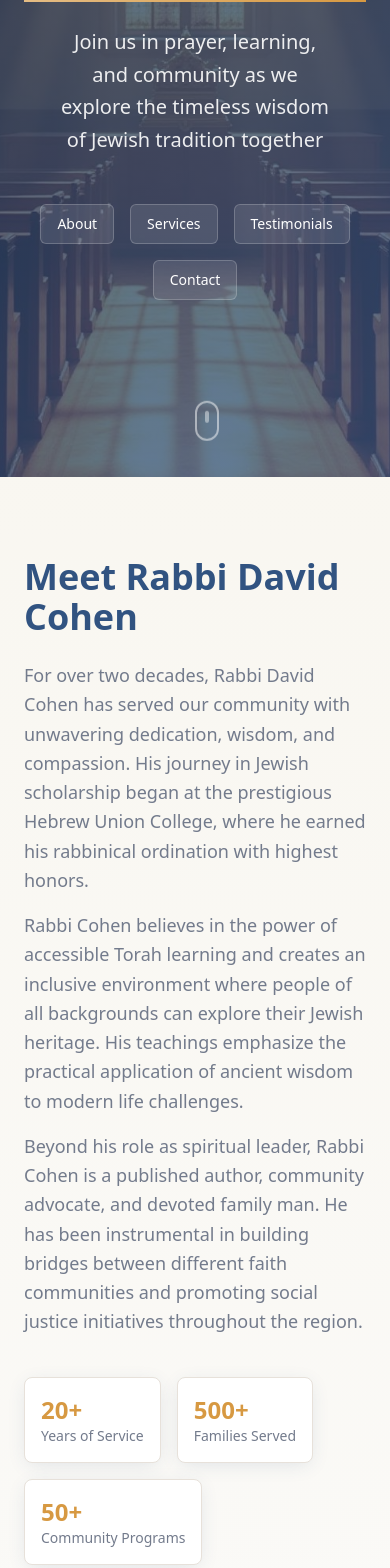
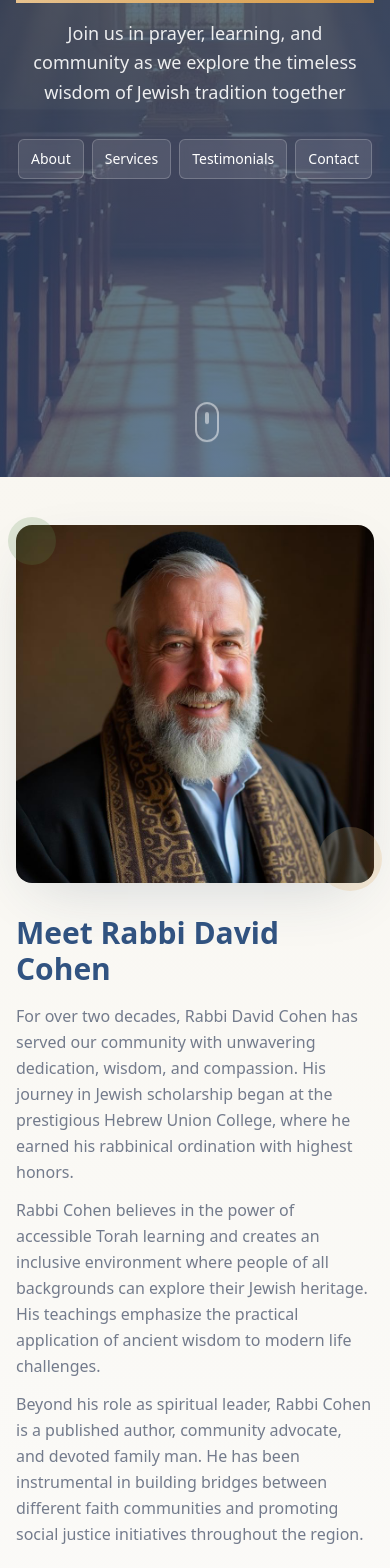
Before and after one commit to OriMelamed/rabai-story-hub, a React (Vite) app: page / in a window 390 px wide. Shown: the part 367-1935 px from the top of the page. Built offline with nearby package versions, Linux system fonts and the light colour scheme.

Commit message:
Make website responsive
Make the website responsive for mobile devices. This includes adjusting layouts, font sizes, and element spacing to ensure a seamless experience across various screen sizes.

```diff
--- a/src/components/AboutSection.tsx
+++ b/src/components/AboutSection.tsx
@@ -6,17 +6,17 @@ export const AboutSection = () => {
   const { t } = useTranslation();
 
   return (
-    <section id="about" className="relative py-20 subtle-gradient">
+    <section id="about" className="relative py-12 sm:py-16 md:py-20 subtle-gradient">
       <BackToTopButton />
-      <div className="max-w-7xl mx-auto px-6">
-        <div className="grid lg:grid-cols-2 gap-12 items-center">
+      <div className="max-w-7xl mx-auto px-4 sm:px-6">
+        <div className="grid lg:grid-cols-2 gap-8 lg:gap-12 items-center">
           {/* Text Content */}
-          <div className="space-y-6 animate-fade-in">
-            <h2 className="text-4xl md:text-5xl font-bold text-primary mb-6">
+          <div className="space-y-4 sm:space-y-6 animate-fade-in order-2 lg:order-1">
+            <h2 className="text-3xl sm:text-4xl md:text-5xl font-bold text-primary mb-4 sm:mb-6">
               {t('about.title')}
             </h2>
 
-            <div className="space-y-4 text-lg leading-relaxed text-muted-foreground">
+            <div className="space-y-3 sm:space-y-4 text-base sm:text-lg leading-relaxed text-muted-foreground">
               <p>
                 {t('about.description1')}
               </p>
@@ -30,32 +30,32 @@ export const AboutSection = () => {
               </p>
             </div>
 
-            <div className="flex flex-wrap gap-4 pt-4">
-              <div className="bg-card rounded-lg p-4 shadow-soft border">
-                <div className="text-2xl font-bold text-warm-gold">20+</div>
-                <div className="text-sm text-muted-foreground">{t('about.stats.years')}</div>
+            <div className="grid grid-cols-1 sm:grid-cols-3 gap-3 sm:gap-4 pt-4">
+              <div className="bg-card rounded-lg p-3 sm:p-4 shadow-soft border text-center">
+                <div className="text-xl sm:text-2xl font-bold text-warm-gold">20+</div>
+                <div className="text-xs sm:text-sm text-muted-foreground">{t('about.stats.years')}</div>
               </div>
-              <div className="bg-card rounded-lg p-4 shadow-soft border">
-                <div className="text-2xl font-bold text-warm-gold">500+</div>
-                <div className="text-sm text-muted-foreground">{t('about.stats.families')}</div>
+              <div className="bg-card rounded-lg p-3 sm:p-4 shadow-soft border text-center">
+                <div className="text-xl sm:text-2xl font-bold text-warm-gold">500+</div>
+                <div className="text-xs sm:text-sm text-muted-foreground">{t('about.stats.families')}</div>
               </div>
-              <div className="bg-card rounded-lg p-4 shadow-soft border">
-                <div className="text-2xl font-bold text-warm-gold">50+</div>
-                <div className="text-sm text-muted-foreground">{t('about.stats.programs')}</div>
+              <div className="bg-card rounded-lg p-3 sm:p-4 shadow-soft border text-center">
+                <div className="text-xl sm:text-2xl font-bold text-warm-gold">50+</div>
+                <div className="text-xs sm:text-sm text-muted-foreground">{t('about.stats.programs')}</div>
               </div>
             </div>
           </div>
 
           {/* Image */}
-          <div className="animate-slide-in-right">
-            <div className="relative">
+          <div className="animate-slide-in-right order-1 lg:order-2">
+            <div className="relative max-w-sm sm:max-w-md mx-auto">
               <img
                 src={rabbiPortrait}
                 alt="Rabbi David Cohen"
-                className="w-full max-w-md mx-auto rounded-2xl shadow-elegant"
+                className="w-full rounded-2xl shadow-elegant"
               />
-              <div className="absolute -bottom-4 -right-4 w-24 h-24 warm-gradient rounded-full opacity-20"></div>
-              <div className="absolute -top-4 -left-4 w-16 h-16 bg-sage-green rounded-full opacity-20"></div>
+              <div className="absolute -bottom-2 -right-2 sm:-bottom-4 sm:-right-4 w-16 h-16 sm:w-24 sm:h-24 warm-gradient rounded-full opacity-20"></div>
+              <div className="absolute -top-2 -left-2 sm:-top-4 sm:-left-4 w-12 h-12 sm:w-16 sm:h-16 bg-sage-green rounded-full opacity-20"></div>
             </div>
           </div>
         </div>
--- a/src/components/ContactSection.tsx
+++ b/src/components/ContactSection.tsx
@@ -37,30 +37,30 @@ export const ContactSection = () => {
   };
 
   return (
-    <section id="contact" className="relative py-20 bg-background">
+    <section id="contact" className="relative py-12 sm:py-16 md:py-20 bg-background">
       <BackToTopButton />
-      <div className="max-w-7xl mx-auto px-6">
-        <div className="text-center mb-16">
-          <h2 className="text-4xl md:text-5xl font-bold text-primary mb-6">
+      <div className="max-w-7xl mx-auto px-4 sm:px-6">
+        <div className="text-center mb-12 sm:mb-16">
+          <h2 className="text-3xl sm:text-4xl md:text-5xl font-bold text-primary mb-4 sm:mb-6">
             {t('contact.title')}
           </h2>
-          <p className="text-xl text-muted-foreground max-w-3xl mx-auto text-balance">
+          <p className="text-lg sm:text-xl text-muted-foreground max-w-3xl mx-auto text-balance">
             {t('contact.description')}
           </p>
         </div>
 
-        <div className="grid lg:grid-cols-3 gap-8">
+        <div className="grid lg:grid-cols-3 gap-6 sm:gap-8">
           {/* Contact Information */}
-          <div className="space-y-6">
+          <div className="space-y-4 sm:space-y-6 order-2 lg:order-1">
             <Card className="shadow-soft border-0 bg-card/50">
               <CardHeader>
-                <CardTitle className="text-xl text-primary flex items-center gap-2">
-                  <Phone className="w-5 h-5" />
+                <CardTitle className="text-lg sm:text-xl text-primary flex items-center gap-2">
+                  <Phone className="w-4 h-4 sm:w-5 sm:h-5" />
                   {t('contact.info.phone')}
                 </CardTitle>
               </CardHeader>
               <CardContent>
-                <p className="text-muted-foreground">
+                <p className="text-sm sm:text-base text-muted-foreground">
                   (555) 123-4567
                 </p>
               </CardContent>
@@ -68,13 +68,13 @@ export const ContactSection = () => {
 
             <Card className="shadow-soft border-0 bg-card/50">
               <CardHeader>
-                <CardTitle className="text-xl text-primary flex items-center gap-2">
-                  <Mail className="w-5 h-5" />
+                <CardTitle className="text-lg sm:text-xl text-primary flex items-center gap-2">
+                  <Mail className="w-4 h-4 sm:w-5 sm:h-5" />
                   {t('contact.info.email')}
                 </CardTitle>
               </CardHeader>
               <CardContent>
-                <p className="text-muted-foreground">
+                <p className="text-sm sm:text-base text-muted-foreground">
                   rabbi@templeshalom.org
                 </p>
               </CardContent>
@@ -82,14 +82,14 @@ export const ContactSection = () => {
           </div>
 
           {/* Contact Form */}
-          <div className="lg:col-span-2">
+          <div className="lg:col-span-2 order-1 lg:order-2">
             <Card className="shadow-warm border-0 bg-card/70 backdrop-blur-sm">
               <CardHeader>
-                <CardTitle className="text-2xl text-primary">{t('contact.form.title')}</CardTitle>
+                <CardTitle className="text-xl sm:text-2xl text-primary">{t('contact.form.title')}</CardTitle>
               </CardHeader>
               <CardContent>
-                <form onSubmit={handleSubmit} className="space-y-6">
-                  <div className="grid md:grid-cols-2 gap-4">
+                <form onSubmit={handleSubmit} className="space-y-4 sm:space-y-6">
+                  <div className="grid sm:grid-cols-2 gap-4">
                     <div className="space-y-2">
                       <Label htmlFor="name">{t('contact.form.name')}</Label>
                       <Input
@@ -146,7 +146,7 @@ export const ContactSection = () => {
 
                   <Button
                     type="submit"
-                    className="w-full warm-gradient text-white hover:opacity-90 transition-opacity text-lg py-6"
+                    className="w-full warm-gradient text-white hover:opacity-90 transition-opacity text-base sm:text-lg py-4 sm:py-6"
                   >
                     {t('contact.form.submit')}
                   </Button>
--- a/src/components/HeroSection.tsx
+++ b/src/components/HeroSection.tsx
@@ -15,20 +15,20 @@ export const HeroSection = () => {
       <div className="absolute inset-0 hero-gradient opacity-75"></div>
 
       {/* Language Switcher */}
-      <div className="absolute top-6 right-6 z-20">
+      <div className="absolute top-4 right-4 sm:top-6 sm:right-6 z-20">
         <LanguageSwitcher />
       </div>
 
       {/* Content */}
-      <div className="relative z-10 text-center text-white px-6 max-w-5xl mx-auto">
-        <h1 className="text-5xl md:text-7xl font-bold mb-6 animate-fade-in text-balance">
+      <div className="relative z-10 text-center text-white px-4 sm:px-6 max-w-5xl mx-auto">
+        <h1 className="text-3xl sm:text-4xl md:text-5xl lg:text-6xl xl:text-7xl font-bold mb-4 sm:mb-6 animate-fade-in text-balance">
           {t('hero.title')}
           <span className="block warm-gradient bg-clip-text text-transparent">
             {t('hero.subtitle')}
           </span>
         </h1>
 
-        <p className="text-xl md:text-2xl mb-12 max-w-3xl mx-auto leading-relaxed opacity-90 animate-fade-in text-balance">
+        <p className="text-lg sm:text-xl md:text-2xl mb-8 sm:mb-12 max-w-3xl mx-auto leading-relaxed opacity-90 animate-fade-in text-balance">
           {t('hero.description')}
         </p>
 
--- a/src/components/ServicesSection.tsx
+++ b/src/components/ServicesSection.tsx
@@ -11,50 +11,53 @@ export const ServicesSection = () => {
   const { t } = useTranslation();
 
   return (
-    <section id="services" className="relative py-20 bg-background">
+    <section id="services" className="relative py-12 sm:py-16 md:py-20 bg-background">
       <BackToTopButton />
-      <div className="max-w-7xl mx-auto px-6">
-        <div className="text-center mb-16">
-          <h2 className="text-4xl md:text-5xl font-bold text-primary mb-6">
+      <div className="max-w-7xl mx-auto px-4 sm:px-6">
+        <div className="text-center mb-12 sm:mb-16">
+          <h2 className="text-3xl sm:text-4xl md:text-5xl font-bold text-primary mb-4 sm:mb-6">
             {t('services.title')}
           </h2>
-          <p className="text-xl text-muted-foreground max-w-3xl mx-auto text-balance">
+          <p className="text-lg sm:text-xl text-muted-foreground max-w-3xl mx-auto text-balance">
             {t('services.description')}
           </p>
         </div>
 
         <Tabs defaultValue="worship" className="w-full">
-          <TabsList className="grid w-full grid-cols-3 mb-8 h-auto p-1 bg-muted/50">
+          <TabsList className="grid w-full grid-cols-1 sm:grid-cols-3 gap-2 sm:gap-0 mb-6 sm:mb-8 h-auto p-1 bg-muted/50">
             <TabsTrigger
               value="worship"
-              className="data-[state=active]:bg-primary data-[state=active]:text-primary-foreground py-4"
+              className="data-[state=active]:bg-primary data-[state=active]:text-primary-foreground py-3 sm:py-4 text-sm sm:text-base flex items-center justify-center gap-2"
             >
-              <Calendar className="w-5 h-5 mr-2" />
-              {t('services.worship.title')}
+              <Calendar className="w-4 h-4 sm:w-5 sm:h-5" />
+              <span className="hidden sm:inline">{t('services.worship.title')}</span>
+              <span className="sm:hidden">Worship</span>
             </TabsTrigger>
             <TabsTrigger
               value="learning"
-              className="data-[state=active]:bg-primary data-[state=active]:text-primary-foreground py-4"
+              className="data-[state=active]:bg-primary data-[state=active]:text-primary-foreground py-3 sm:py-4 text-sm sm:text-base flex items-center justify-center gap-2"
             >
-              <BookOpen className="w-5 h-5 mr-2" />
-              {t('services.learning.title')}
+              <BookOpen className="w-4 h-4 sm:w-5 sm:h-5" />
+              <span className="hidden sm:inline">{t('services.learning.title')}</span>
+              <span className="sm:hidden">Learning</span>
             </TabsTrigger>
             <TabsTrigger
               value="community"
-              className="data-[state=active]:bg-primary data-[state=active]:text-primary-foreground py-4"
+              className="data-[state=active]:bg-primary data-[state=active]:text-primary-foreground py-3 sm:py-4 text-sm sm:text-base flex items-center justify-center gap-2"
             >
-              <Users className="w-5 h-5 mr-2" />
-              {t('services.community.title')}
+              <Users className="w-4 h-4 sm:w-5 sm:h-5" />
+              <span className="hidden sm:inline">{t('services.community.title')}</span>
+              <span className="sm:hidden">Community</span>
             </TabsTrigger>
           </TabsList>
 
           <TabsContent value="worship" className="animate-fade-in">
-            <div className="grid md:grid-cols-2 gap-8 items-center">
-              <div>
+            <div className="grid md:grid-cols-2 gap-6 sm:gap-8 items-center">
+              <div className="order-2 md:order-1">
                 <Card className="shadow-warm border-0 bg-card/50">
                   <CardHeader>
-                    <CardTitle className="text-2xl text-primary">Sacred Worship</CardTitle>
-                    <CardDescription className="text-lg">
+                    <CardTitle className="text-xl sm:text-2xl text-primary">Sacred Worship</CardTitle>
+                    <CardDescription className="text-base sm:text-lg">
                       Join us for meaningful prayer experiences that connect you with tradition and community
                     </CardDescription>
                   </CardHeader>
@@ -80,30 +83,30 @@ export const ServicesSection = () => {
                   </CardContent>
                 </Card>
               </div>
-              <div>
+              <div className="order-1 md:order-2">
                 <img
                   src={torahScroll}
                   alt="Torah Scroll"
-                  className="w-full rounded-xl shadow-soft"
+                  className="w-full rounded-xl shadow-soft max-w-sm sm:max-w-md mx-auto"
                 />
               </div>
             </div>
           </TabsContent>
 
           <TabsContent value="learning" className="animate-fade-in">
-            <div className="grid md:grid-cols-2 gap-8 items-center">
-              <div>
+            <div className="grid md:grid-cols-2 gap-6 sm:gap-8 items-center">
+              <div className="order-1">
                 <img
                   src={studyGroup}
                   alt="Study Group"
-                  className="w-full rounded-xl shadow-soft"
+                  className="w-full rounded-xl shadow-soft max-w-sm sm:max-w-md mx-auto"
                 />
               </div>
-              <div>
+              <div className="order-2">
                 <Card className="shadow-warm border-0 bg-card/50">
                   <CardHeader>
-                    <CardTitle className="text-2xl text-primary">Torah Study & Learning</CardTitle>
-                    <CardDescription className="text-lg">
+                    <CardTitle className="text-xl sm:text-2xl text-primary">Torah Study & Learning</CardTitle>
+                    <CardDescription className="text-base sm:text-lg">
                       Deepen your understanding through guided study and discussion
                     </CardDescription>
                   </CardHeader>
@@ -129,12 +132,12 @@ export const ServicesSection = () => {
           </TabsContent>
 
           <TabsContent value="community" className="animate-fade-in">
-            <div className="grid md:grid-cols-2 gap-8 items-center">
-              <div>
+            <div className="grid md:grid-cols-2 gap-6 sm:gap-8 items-center">
+              <div className="order-2 md:order-1">
                 <Card className="shadow-warm border-0 bg-card/50">
                   <CardHeader>
-                    <CardTitle className="text-2xl text-primary">Community Gatherings</CardTitle>
-                    <CardDescription className="text-lg">
+                    <CardTitle className="text-xl sm:text-2xl text-primary">Community Gatherings</CardTitle>
+                    <CardDescription className="text-base sm:text-lg">
                       Build lasting friendships and create meaningful memories together
                     </CardDescription>
                   </CardHeader>
@@ -160,11 +163,11 @@ export const ServicesSection = () => {
                   </CardContent>
                 </Card>
               </div>
-              <div>
+              <div className="order-1 md:order-2">
                 <img
                   src={shabbatTable}
                   alt="Shabbat Table"
-                  className="w-full rounded-xl shadow-soft"
+                  className="w-full rounded-xl shadow-soft max-w-sm sm:max-w-md mx-auto"
                 />
               </div>
             </div>
--- a/src/components/TestimonialsSection.tsx
+++ b/src/components/TestimonialsSection.tsx
@@ -46,14 +46,14 @@ export const TestimonialsSection = () => {
   const { t } = useTranslation();
 
   return (
-    <section id="testimonials" className="relative py-20 subtle-gradient">
+    <section id="testimonials" className="relative py-12 sm:py-16 md:py-20 subtle-gradient">
       <BackToTopButton />
-      <div className="max-w-7xl mx-auto px-6">
-        <div className="text-center mb-16">
-          <h2 className="text-4xl md:text-5xl font-bold text-primary mb-6">
+      <div className="max-w-7xl mx-auto px-4 sm:px-6">
+        <div className="text-center mb-12 sm:mb-16">
+          <h2 className="text-3xl sm:text-4xl md:text-5xl font-bold text-primary mb-4 sm:mb-6">
             {t('testimonials.title')}
           </h2>
-          <p className="text-xl text-muted-foreground max-w-3xl mx-auto text-balance">
+          <p className="text-lg sm:text-xl text-muted-foreground max-w-3xl mx-auto text-balance">
             {t('testimonials.description')}
           </p>
         </div>
@@ -61,7 +61,7 @@ export const TestimonialsSection = () => {
         <Carousel className="w-full" opts={{ align: "start", loop: true }}>
           <CarouselContent className="-ml-2 md:-ml-4">
             {testimonials.map((testimonial, index) => (
-              <CarouselItem key={index} className="pl-2 md:pl-4 md:basis-1/2 lg:basis-1/3">
+              <CarouselItem key={index} className="pl-2 md:pl-4 basis-full sm:basis-1/2 lg:basis-1/3">
                 <Card className="h-full shadow-warm border-0 bg-card/70 backdrop-blur-sm">
                   <CardContent className="p-6 flex flex-col h-full">
                     <div className="flex items-center gap-1 mb-4">
--- a/src/components/ui/navigation.tsx
+++ b/src/components/ui/navigation.tsx
@@ -12,31 +12,31 @@ export const Navigation = () => {
   const { t } = useTranslation();
 
   return (
-    <nav className="flex flex-wrap gap-4 justify-center">
+    <nav className="flex flex-wrap gap-2 sm:gap-4 justify-center">
       <Button
         variant="outline"
-        className="bg-white/10 border-white/20 text-white hover:bg-white/20 transition-all duration-300"
+        className="bg-white/10 border-white/20 text-white hover:bg-white/20 transition-all duration-300 text-sm sm:text-base px-3 sm:px-4 py-2"
         onClick={() => scrollToSection('about')}
       >
         {t('navigation.about')}
       </Button>
       <Button
         variant="outline"
-        className="bg-white/10 border-white/20 text-white hover:bg-white/20 transition-all duration-300"
+        className="bg-white/10 border-white/20 text-white hover:bg-white/20 transition-all duration-300 text-sm sm:text-base px-3 sm:px-4 py-2"
         onClick={() => scrollToSection('services')}
       >
         {t('navigation.services')}
       </Button>
       <Button
         variant="outline"
-        className="bg-white/10 border-white/20 text-white hover:bg-white/20 transition-all duration-300"
+        className="bg-white/10 border-white/20 text-white hover:bg-white/20 transition-all duration-300 text-sm sm:text-base px-3 sm:px-4 py-2"
         onClick={() => scrollToSection('testimonials')}
       >
         {t('navigation.testimonials')}
       </Button>
       <Button
         variant="outline"
-        className="bg-white/10 border-white/20 text-white hover:bg-white/20 transition-all duration-300"
+        className="bg-white/10 border-white/20 text-white hover:bg-white/20 transition-all duration-300 text-sm sm:text-base px-3 sm:px-4 py-2"
         onClick={() => scrollToSection('contact')}
       >
         {t('navigation.contact')}
```
